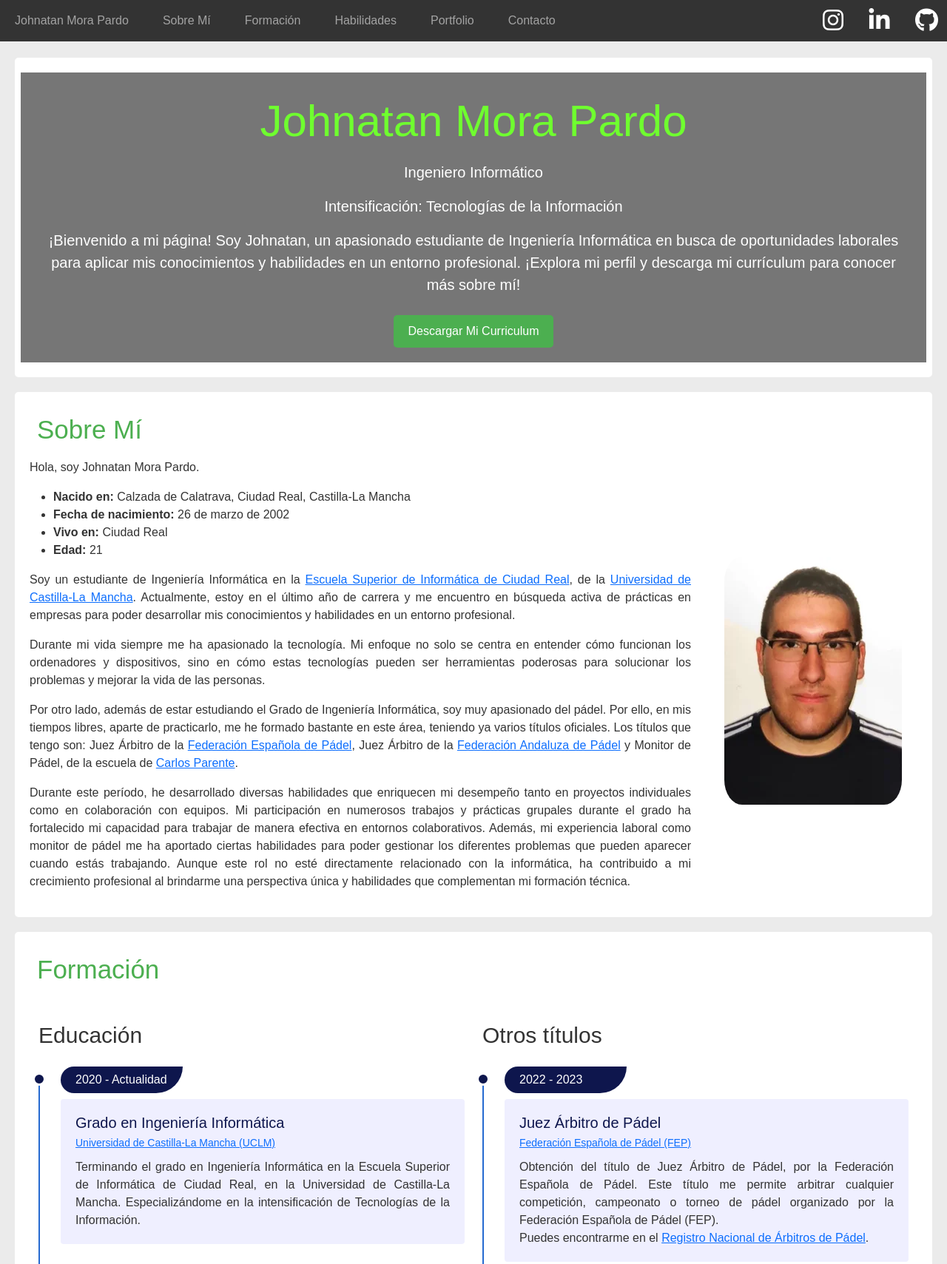
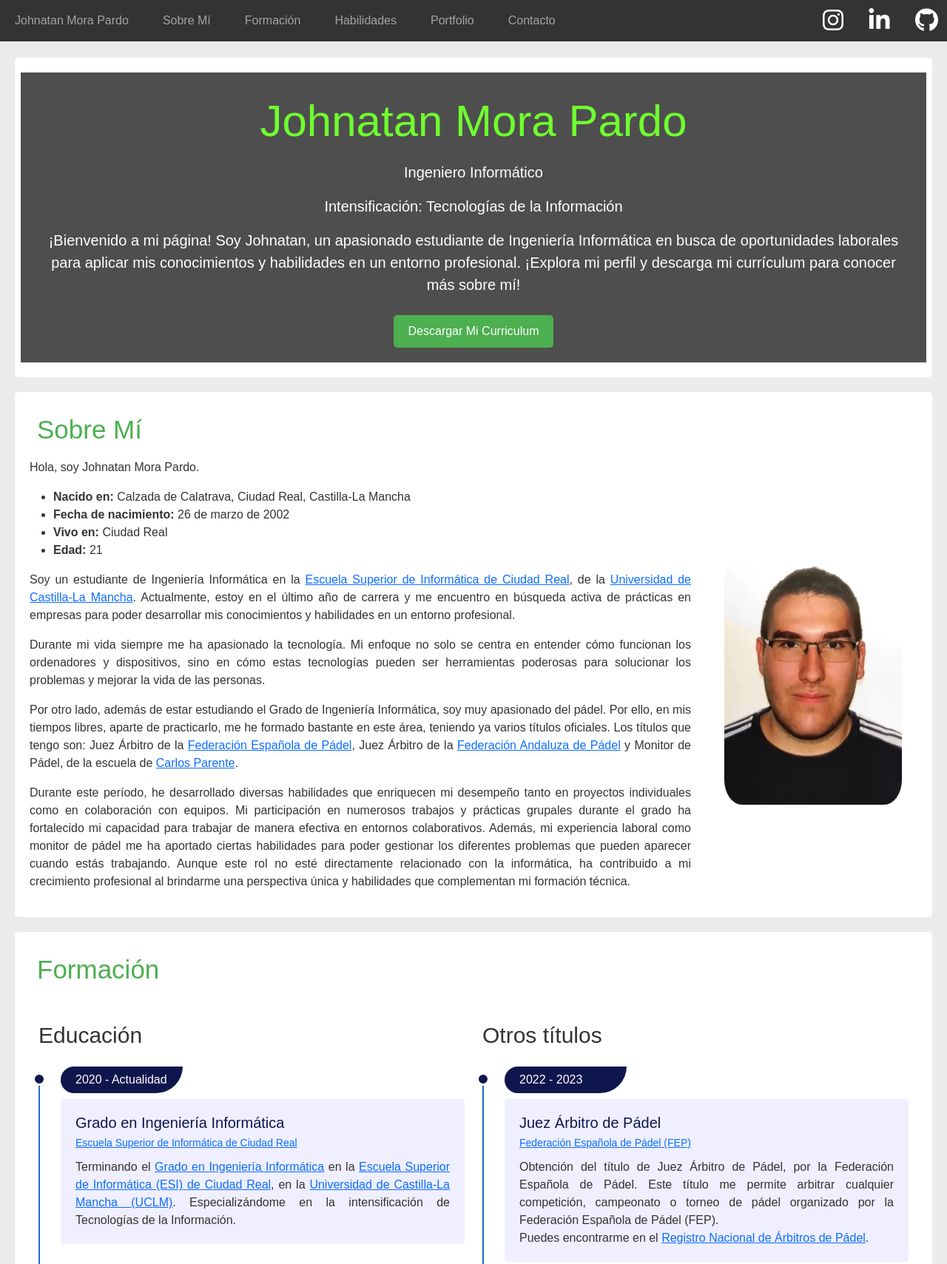
Before and after one commit to JohnatanMora/JohnatanMora.github.io, a plain HTML site: page index.html in a window 1280 px wide. Shown: the top 1709 px of the page at 74% size. Drawn offline with nearby package versions, Linux system fonts and the light colour scheme; a script that the page names is missing.

Commit message:
Pequeños cambios

```diff
--- a/css/custom.css
+++ b/css/custom.css
@@ -84,7 +84,7 @@ footer {
 }
 
 #div-inicio.with-background {
-    background-color: rgba(95, 95, 95, 0.85);
+    background-color: rgba(49, 48, 48, 0.85);
     padding: 20px;
 }
 
--- a/index.html
+++ b/index.html
@@ -169,9 +169,8 @@
                     <div class="title">2020 - Actualidad</div>
                     <div class="details">
                       <h5>Grado en Ingeniería Informática</h5>
-                      <small class="fg-theme"> <a href="https://www.uclm.es/">Universidad de Castilla-La Mancha (UCLM)</a></small>
-                      <p>Terminando el grado en Ingeniería Informática en la Escuela Superior de Informática de Ciudad Real, en la Universidad
-                        de Castilla-La Mancha. Especializándome en la intensificación de Tecnologías de la Información.</p>
+                      <small class="fg-theme"> <a href="https://esi.uclm.es/">Escuela Superior de Informática de Ciudad Real</a></small>
+                      <p>Terminando el <a href="https://esi.uclm.es/index.php/grado-en-ingenieria-informatica/">Grado en Ingeniería Informática</a> en la <a href="https://esi.uclm.es/">Escuela Superior de Informática (ESI) de Ciudad Real</a>, en la <a href="https://www.uclm.es/">Universidad de Castilla-La Mancha (UCLM)</a>. Especializándome en la intensificación de Tecnologías de la Información.</p>
                     </div>
                   </li>
                   <li>
@@ -530,7 +529,7 @@
         <div class="contacto-info">
             <ul class="theme-list">
                 <p><i class="fas fa-user"></i> Johnatan Mora Pardo</p>
-                <p><i class="fas fa-map-marker-alt"></i> <a href="https://www.google.com/maps/search/Calzada de Calatrava, Ciudad Real, España">Calzada de Calatrava, Ciudad Real, Castilla-La Mancha, España</a></p>
+                <p><i class="fab fa-linkedin-in"></i> <a href="https://www.linkedin.com/in/johnatan-mora-pardo-4219652a4/">Perfil Linkedin Johnatan Mora Pardo</a></p>
                 <p><i class="fas fa-envelope"></i> <a href="mailto:johnatanmp50@gmail.com">johnatanmp50@gmail.com</a></p>
                 <p><i class="fas fa-phone"></i> <a href="tel:+34684145002">   +34 684 145 002</a></p>
             </ul>
```
